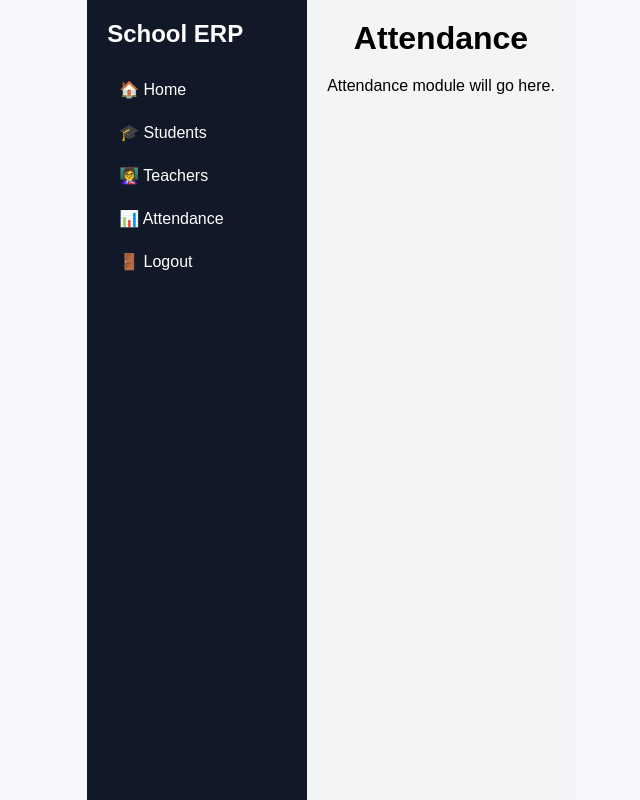
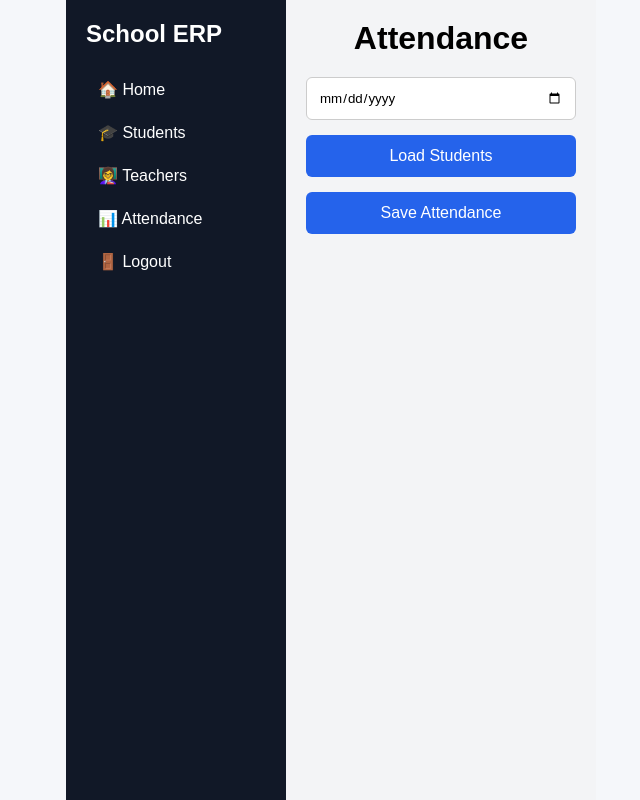
Before and after one commit to dishanchowdhury111-creator/dishanchowdhury111-creator.github.io, a plain HTML site: page admin.html in a window 1280 px wide. Both pictures are taken after a click on the item "📊 Attendance". Shown: the whole page, without its empty margins (309-949 px from the left). Drawn offline with Linux system fonts and the light colour scheme.

Commit message:
Update admin.html

```diff
--- a/admin.html
+++ b/admin.html
@@ -49,10 +49,16 @@
         </div>
 
         <div id="attendance" class="section">
-            <h1>Attendance</h1>
-            <p>Attendance module will go here.</p>
-        </div>
+    <h1>Attendance</h1>
 
+    <div class="card">
+        <input type="date" id="attDate">
+        <button onclick="loadAttendance()">Load Students</button>
+    </div>
+
+    <div id="attendanceList"></div>
+    <button onclick="saveAttendance()">Save Attendance</button>
+</div>
     </div>
 
 </div>
```
